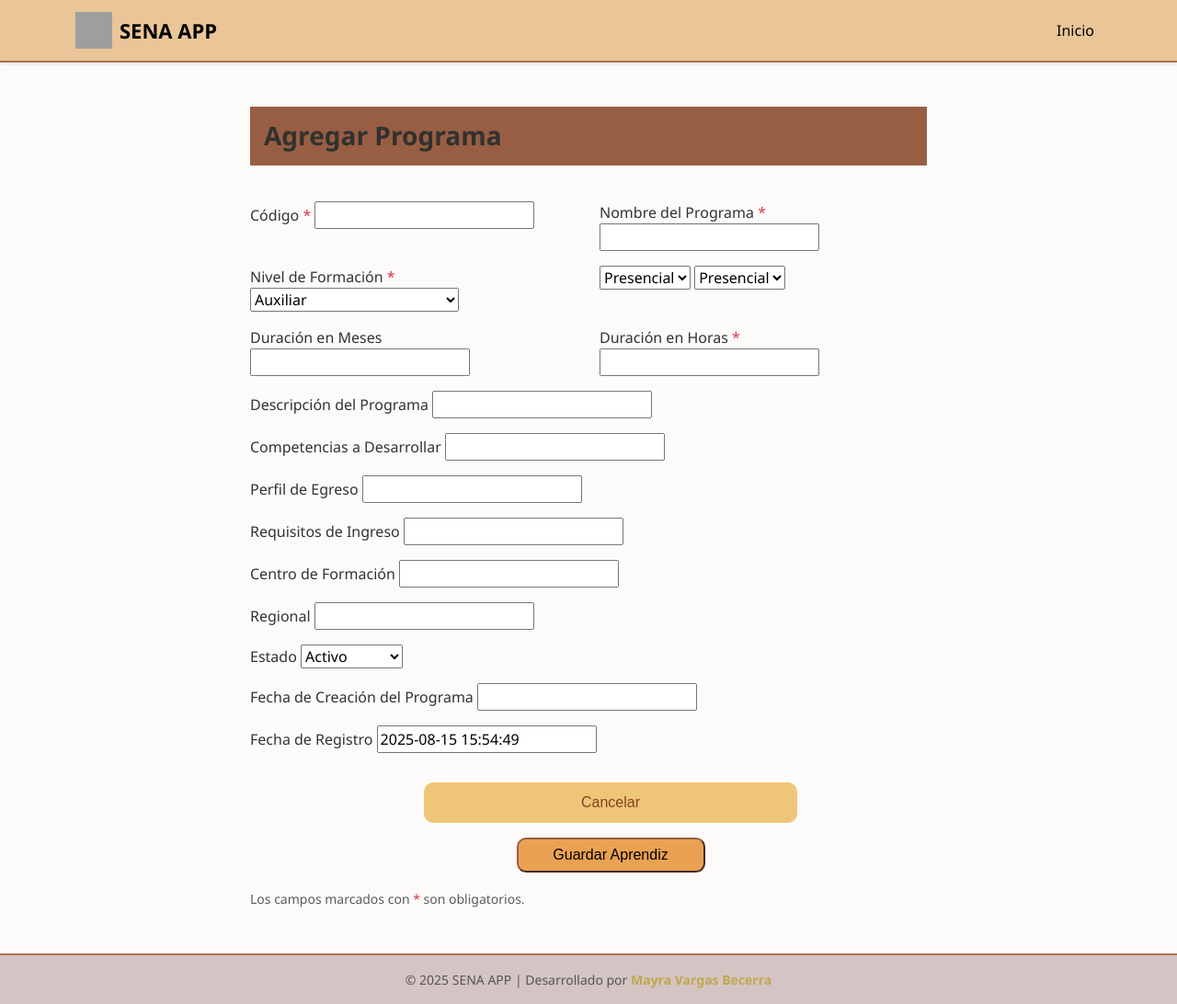
After one commit to mayravargasbecerra13/SENA_APP, a Django app: page /crear_programa/ in a window 1280 px wide. The commit adds this page. Shown: the whole page at 92% size. Run offline with Django 5.2, Linux system fonts and the light colour scheme; grey boxes are pictures that could not be loaded.

Commit message:
Agregamos campo crear Programa

```diff
--- a/aprendices/forms.py
+++ b/aprendices/forms.py
@@ -42,5 +42,5 @@ class AprendizForm(forms.Form):
             telefono=self.cleaned_data.get('telefono'),
             correo=self.cleaned_data.get('correo'),
             fecha_nacimiento=self.cleaned_data['fecha_nacimiento'],
-            ciudad=self.cleaned_data('ciudad')
+            ciudad=self.cleaned_data['ciudad']
         )
--- a/aprendices/templates/base.html
+++ b/aprendices/templates/base.html
@@ -69,6 +69,40 @@
     --bs-bg-opacity: 1;
     background-color: rgba(var(--bs-info-rgb), var(--bs-bg-opacity)) !important;
 }
+.card-form{
+            background-color: #975e43;
+            padding: 15px;
+            margin-bottom: 39px;
+        }
+        .btn-gr-aprendiz{
+            background-color: #eaa152;
+            border-radius: 20px;
+            border-color: #975e43;
+            width: 205px;
+            margin: auto;
+            font-family: Arial, Helvetica, sans-serif;
+            border-radius: 10px;
+            padding: 5px;
+        }
+        .btn-cancelar{
+            background-color: #efc677;
+            padding: 10px;
+            text-align: center;
+            list-style: none;
+            text-decoration: none;
+            color: #873e23;
+            width: 406px;
+            display: block;
+            margin: auto;
+            font-family: Arial, Helvetica, sans-serif;
+            border-radius: 10px;
+            margin: 16px;
+        }
+        .btn-can-guar{
+            display: grid;
+            margin: auto;
+            width: 390px;
+        }
 .alert-heading {
     color: #31312f;
 }
@@ -311,7 +345,6 @@
             position: relative;
         }
 
-
     }
     </style>
 </head>
--- a/aprendices/views.py
+++ b/aprendices/views.py
@@ -80,8 +80,8 @@ def detalle_aprendiz(request, aprendiz_id):
 class AprendizFormView(generic.FormView):
     template_name = "agregar_aprendiz.html"
     form_class = AprendizForm
-    success_url = "../aprendices"
+    success_url = "../aprendices/"
 
-def form_valid(self, form):
+    def form_valid(self, form):
         form.save()
         return super().form_valid(form)
--- a/instructores/forms.py
+++ b/instructores/forms.py
@@ -32,7 +32,7 @@ class InstructorForm(forms.Form):
     def clean_documento_identidad(self):
         documento = self.cleaned_data['documento_identidad']
         if not documento.isdigit():
-            raise forms.ValidationError("El documento debe tener solo números.")
+            raise forms.ValidationError("El documento debe contener solo números.")
         return documento
 
 
--- a/instructores/urls.py
+++ b/instructores/urls.py
@@ -1,10 +1,11 @@
 from django.urls import path
 from . import views
+from .views import InstructorFormView
 
 app_name = 'instructores'
 
 urlpatterns = [
     path('instructores/', views.instructores, name='lista_instructores'),
     path('instructores/instructor/<int:instructor_id>/', views.detalle_instructor, name='detalle_instructor'),
-    path('crear_instructor/', views.InstructorFormView.as_view(), name='crear_instructor'),
+    path('crear_instructor/', InstructorFormView.as_view(), name='crear_instructor'),
 ]
--- /dev/null
+++ b/programas/forms.py
@@ -0,0 +1,55 @@
+from django import forms
+from .models import Programa
+import datetime
+
+class ProgramaForm(forms.Form):
+    codigo = forms.CharField(max_length=20, label="Código", help_text="Código de programa")
+    nombre = forms.CharField(max_length=200, label="Nombre del Programa", help_text="Ingrese el Código del Programa")
+    nivel_formacion = forms.ChoiceField(choices=Programa.NIVEL_FORMACION_CHOICES, label="Nivel de Formación", help_text="Seleccione el nivel de formación del programa.")
+    modalidad = forms.ChoiceField(choices=Programa.MODALIDAD_CHOICES, initial='PRE', label='Modalidad', help_text="Seleccione la modalidad del programa.")
+    duracion_meses = forms.IntegerField(label="Duración en Meses", help_text="Ingrese la duración del programa en meses.")
+    duracion_horas = forms.IntegerField(label="Duración en Horas", help_text="Ingrese la duración del programa en horas.")
+    descripcion = forms.CharField(label="Descripción del Programa", help_text="Ingrese la descripción del programa.")
+    competencias = forms.CharField(label="Competencias a Desarrollar", help_text="Ingrese las competencias a desarrollar en el programa.")
+    perfil_egreso = forms.CharField(label="Perfil de Egreso", help_text="Ingrese el perfil de egreso del programa.")
+    requisitos_ingresos = forms.CharField(label="Requisitos de Ingreso", help_text="Ingrese los requisitos de ingreso del programa.")
+    centro_formacion = forms.CharField(label="Centro de Formación", help_text="Ingrese el centro de formación del programa.")
+    regional = forms.CharField(label="Regional", help_text="Ingrese el regional del programa.")
+    estado = forms.ChoiceField(choices=Programa.ESTADO_CHOICES, initial='ACT', label="Estado", help_text="Seleccione el estado del programa.")
+    fecha_creacion = forms.DateField(label="Fecha de Creación del Programa", help_text="Ingrese la fecha de creación del programa.")
+    fecha_registro = forms.DateTimeField(initial=datetime.datetime.now, label="Fecha de Registro", help_text="Ingrese la fecha de registro del programa.")
+
+    def clean(self):
+        cleaned_data = super().clean()
+        if not cleaned_data.get('codigo') or not cleaned_data.get('nombre'):
+            raise forms.ValidationError("Todos los campos son obligatorios.")
+        return cleaned_data
+
+    def clean_codigo(self):
+        codigo = self.cleaned_data['codigo']
+        if not codigo.isdigit():
+            raise forms.ValidationError("El código debe contener solo números.")
+        return codigo
+
+    def save(self):
+        try:
+            programa = Programa.objects.create(
+                codigo=self.cleaned_data['codigo'],
+                nombre=self.cleaned_data['nombre'],
+                nivel_formacion=self.cleaned_data['nivel_formacion'],
+                modalidad=self.cleaned_data['modalidad'],
+                duracion_meses=self.cleaned_data['duracion_meses'],
+                duracion_horas=self.cleaned_data['duracion_horas'],
+                descripcion=self.cleaned_data['descripcion'],
+                competencias=self.cleaned_data['competencias'],
+                perfil_egreso=self.cleaned_data['perfil_egreso'],
+                requisitos_ingresos=self.cleaned_data['requisitos_ingresos'],
+                centro_formacion=self.cleaned_data['centro_formacion'],
+                regional=self.cleaned_data['regional'],
+                estado=self.cleaned_data['estado'],
+                fecha_creacion=self.cleaned_data['fecha_creacion'],
+                fecha_registro=self.cleaned_data['fecha_registro']
+            )
+            return programa
+        except Exception as e:
+            raise forms.ValidationError(f"Error al crear el programa: {str(e)}")
--- /dev/null
+++ b/programas/templates/crear_programa.html
@@ -0,0 +1,135 @@
+{% extends 'base.html' %}
+{%block title%} Agregar Programa {%endblock%}
+
+{% block content %}
+<div class="row justify-content-center">
+    <div class="col-md-8">
+        <div class="card-shadow">
+            <div class="card-form">
+                <h3 class="card-title mb-0">
+                    <i ></i> Agregar Programa
+                </h3>
+            </div>
+            <div class="card-body">
+                <form method="post" novalidate>
+                    {% csrf_token %}
+                    <div class="row">
+                        <div class="col-md-6 mb-3">
+                            <label>{{ form.codigo.label }} <span class="text-danger">*</span></label>
+                            {{ form.codigo }}
+                        </div>
+
+                        <div class="col-md-6 mb-3">
+                            <label>{{ form.nombre.label }} <span class="text-danger">*</span></label>
+                            {{ form.nombre }}
+                        </div>
+                    </div>
+
+                    <div class="row">
+                        <div class="col-md-6 mb-3">
+                            <label>{{ form.nivel_formacion.label }} <span class="text-danger">*</span></label>
+                            {{ form.nivel_formacion }}
+                        </div>
+
+                        <div class="col-md-6 mb-3">
+                            <label>{{ form.modalidad }}</label>
+                            {{ form.modalidad }}
+                        </div>
+                    </div>
+
+                    <div class="row">
+                        <div class="col-md-6 mb-3">
+                            <label>{{ form.duracion_meses.label }}</label>
+                            {{ form.duracion_meses }}
+                        </div>
+
+                        <div class="col-md-6 mb-3">
+                            <label>{{ form.duracion_horas.label }} <span class="text-danger">*</span></label>
+                            {{ form.duracion_horas }}
+                        </div>
+                    </div>
+
+                    <div class="row">
+                        <div class="col-md-12 mb-3">
+                            <label>{{ form.descripcion.label }}</label>
+                            {{ form.descripcion }}
+                        </div>
+                    </div>
+
+                    <div class="row">
+                        <div class="col-md-12 mb-3">
+                            <label>{{ form.competencias.label }}</label>
+                            {{ form.competencias }}
+                        </div>
+                    </div>
+
+                    <div class="row">
+                        <div class="col-md-12 mb-3">
+                            <label>{{ form.perfil_egreso.label }}</label>
+                            {{ form.perfil_egreso }}
+                        </div>
+                    </div>
+
+                    <div class="row">
+                        <div class="col-md-12 mb-3">
+                            <label>{{ form.requisitos_ingresos.label }}</label>
+                            {{ form.requisitos_ingresos }}
+                        </div>
+                    </div>
+
+                    <div class="row">
+                        <div class="col-md-12 mb-3">
+                            <label>{{ form.centro_formacion.label }}</label>
+                            {{ form.centro_formacion }}
+                        </div>
+                    </div>
+
+                    <div class="row">
+                        <div class="col-md-12 mb-3">
+                            <label>{{ form.regional.label }}</label>
+                            {{ form.regional }}
+                        </div>
+                    </div>
+
+                    <div class="row">
+                        <div class="col-md-12 mb-3">
+                            <label>{{ form.estado.label }}</label>
+                            {{ form.estado }}
+                        </div>
+                    </div>
+
+                    <div class="row">
+                        <div class="col-md-12 mb-3">
+                            <label>{{ form.fecha_creacion.label }}</label>
+                            {{ form.fecha_creacion }}
+                        </div>
+                    </div>
+
+                    <div class="row">
+                        <div class="col-md-12 mb-3">
+                            <label>{{ form.fecha_registro.label }}</label>
+                            {{ form.fecha_registro }}
+                        </div>
+                    </div>
+
+                    <div class="btn-can-guar">
+                        <a href="{% url 'aprendices:lista_aprendices' %}" class="btn-cancelar">
+                            <i class="fas fa-times"></i> Cancelar
+                        </a>
+                        <button type="submit" class="btn-gr-aprendiz">
+                            <i class="fas fa-save"></i> Guardar Aprendiz
+                        </button>
+                    </div>
+                </form>
+            </div>
+        </div>
+
+        <div class="mt-3">
+            <small class="text-muted">
+                <i class="fas fa-info-circle"></i>
+                Los campos marcados con <span class="text-danger">*</span> son obligatorios.
+            </small>
+        </div>
+    </div>
+</div>
+{% endblock %}
--- a/programas/templates/lista_programas.html
+++ b/programas/templates/lista_programas.html
@@ -10,7 +10,7 @@ Lista de Programas SENA - SENA APP
     <h2 class="fw-bold">Lista de Programas SENA</h2>
     <div>
         <span class="badge badge-info fs-6">Total: {{ total_programas }} Programas</span>
-        <a href="{% url 'admin:programas_programa_add' %}" class="btn btn-pastel-green ms-2">Nuevo Programa</a>
+        <a href="{% url 'programas:crear_programa' %}" class="btn btn-pastel-green ms-2">Nuevo Programa</a>
     </div>
     </div>
 </div>
--- a/programas/urls.py
+++ b/programas/urls.py
@@ -1,9 +1,11 @@
 from django.urls import path
 from . import views
+from .views import ProgramaFormView
 
 app_name = 'programas'
 
 urlpatterns = [
     path('programas/', views.programas, name='lista_programas'),
     path('programas/programa/<int:programa_id>/', views.detalle_programa, name='detalle_programa'),
+    path('crear_programa/', ProgramaFormView.as_view(), name='crear_programa'),
 ]
--- a/programas/views.py
+++ b/programas/views.py
@@ -3,6 +3,10 @@ from django.template import loader
 from .models import Programa
 from django.shortcuts import get_object_or_404
 
+from programas.forms import ProgramaForm
+from django.views import generic
+from django.contrib import messages
+from django.views.generic import FormView
 # Create your views here.
 def programas(request):
     lista_programas = Programa.objects.all()
@@ -23,3 +27,24 @@ def detalle_programa(request, programa_id):
         'cursos': cursos,
     }
     return HttpResponse(template.render(context, request))
+
+class ProgramaFormView(FormView):
+    template_name = 'crear_programa.html'
+    form_class = ProgramaForm
+    success_url = "../programas/"
+
+    def form_valid(self, form):
+        programa = form.save()
+
+        messages.success(
+            self.request,
+            f'El programa {programa.nombre} ha sido registrado exitosamente.'
+        )
+        return super().form_valid(form)
+
+    def form_invalid(self, form):
+        messages.error(
+            self.request,
+            'Por favor, corrija los errores en el formulario.'
+        )
+        return super().form_invalid(form)
```
Also changed, not shown: aprendices/templates/agregar_aprendiz.html (+7 -7 lines), instructores/templates/crear_instructor.html (added, +118 -0 lines), instructores/views.py (+17 -7 lines), db.sqlite3.
